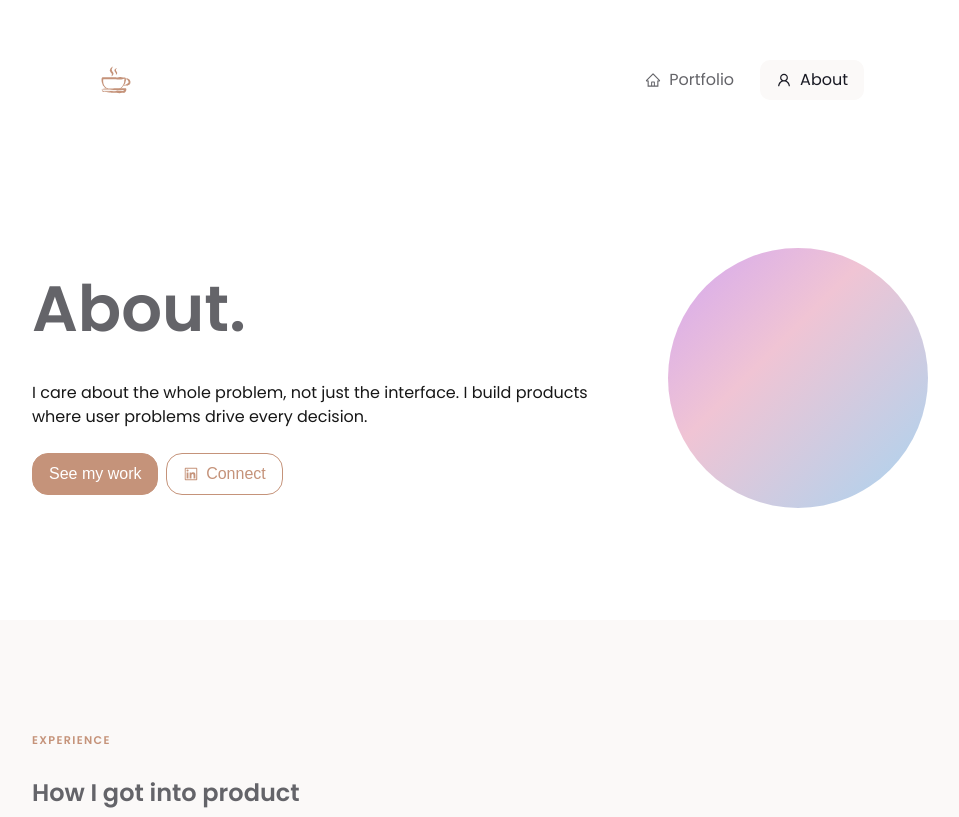
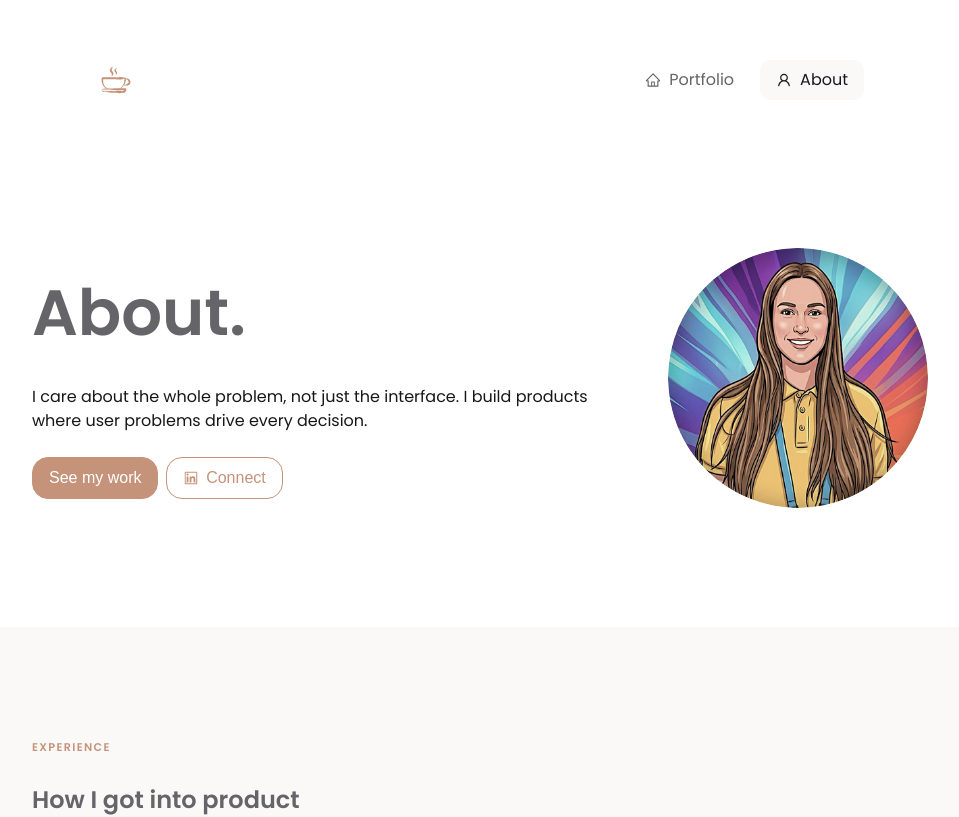
Before and after one commit to ella-bektas/ellabektas-website, a Next.js app: page /about in a window 1280 px wide. Shown: the top 817 px of the page, without its empty margins (160-1119 px from the left). Built offline with nearby package versions, Linux system fonts and the light colour scheme.

Commit message:
Image added

```diff
--- a/src/app/about/about.module.css
+++ b/src/app/about/about.module.css
@@ -2,7 +2,7 @@
     width: 260px;
     height: 260px;
     border-radius: 50%;
-    background: linear-gradient(135deg, #d4a8f0 0%, #f0c4d4 40%, #a8d4f0 100%);
+    object-fit: cover;
     flex-shrink: 0;
 }
 
--- a/src/app/about/page.tsx
+++ b/src/app/about/page.tsx
@@ -1,4 +1,8 @@
+"use client"
+
 import Link from "next/link"
+import Image from "next/image"
+import { motion } from "framer-motion"
 import { Button } from "../components/Button"
 import Stack from "../components/Button/Stack/Stack"
 import { PageSection } from "../components/PageSection"
@@ -26,7 +30,13 @@ const About = () => {
 						<Link href="https://www.linkedin.com/in/ella-bektas-2111061a9" target="_blank" rel="noopener noreferrer"><Button variant="secondary" iconLeft="Linkedin">Connect</Button></Link>
 					</Stack>
 				</Stack>
-				<div className={styles.heroPhoto} />
+				<motion.div
+					initial={{ opacity: 0, y: 24 }}
+					whileInView={{ opacity: 1, y: 0 }}
+					transition={{ duration: 0.5, delay: 0.4, ease: 'easeOut' }}
+				>
+					<Image src="/images/ella-bektas.png" alt="Ella Bektas" width={260} height={260} className={styles.heroPhoto} />
+				</motion.div>
 			</PageSection>
 
 			{/* Experience */}
```
Also changed, not shown: public/images/ella-bektas.png (added).
